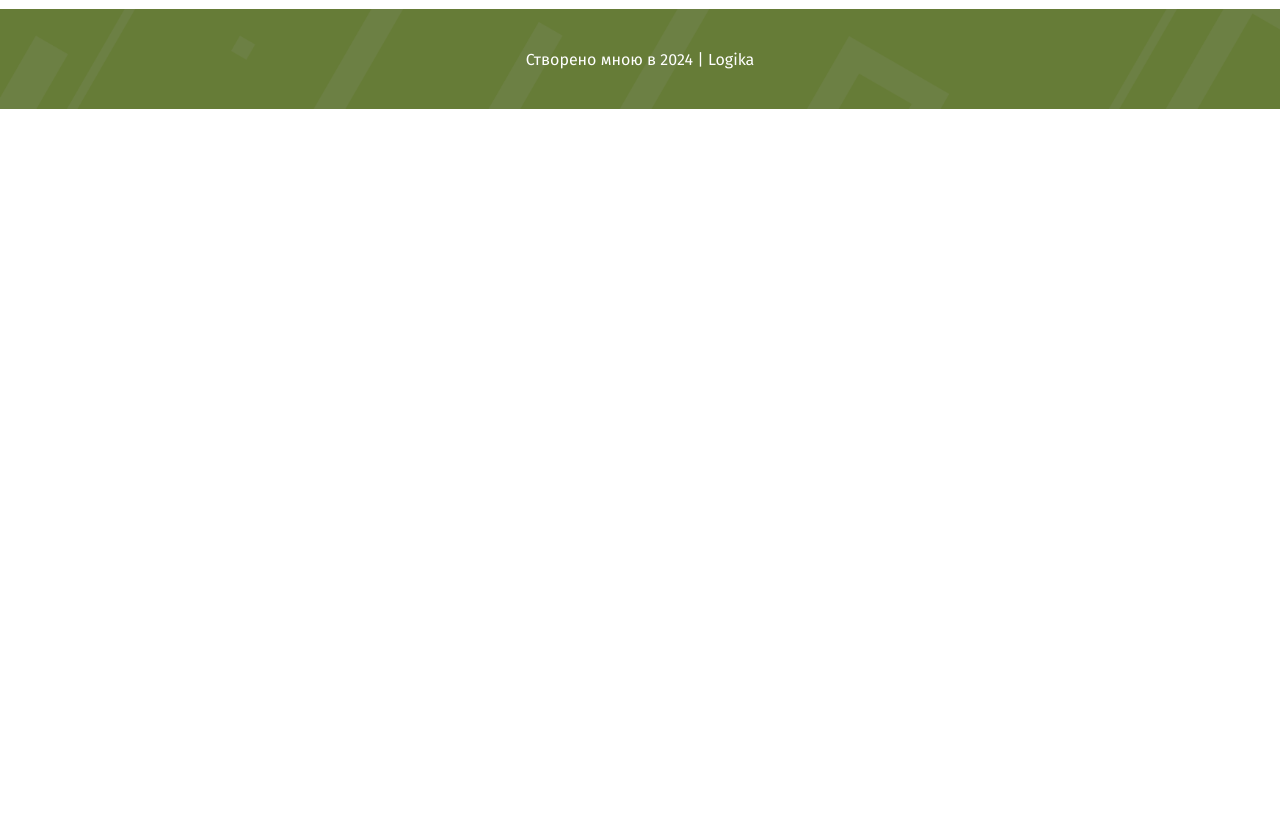
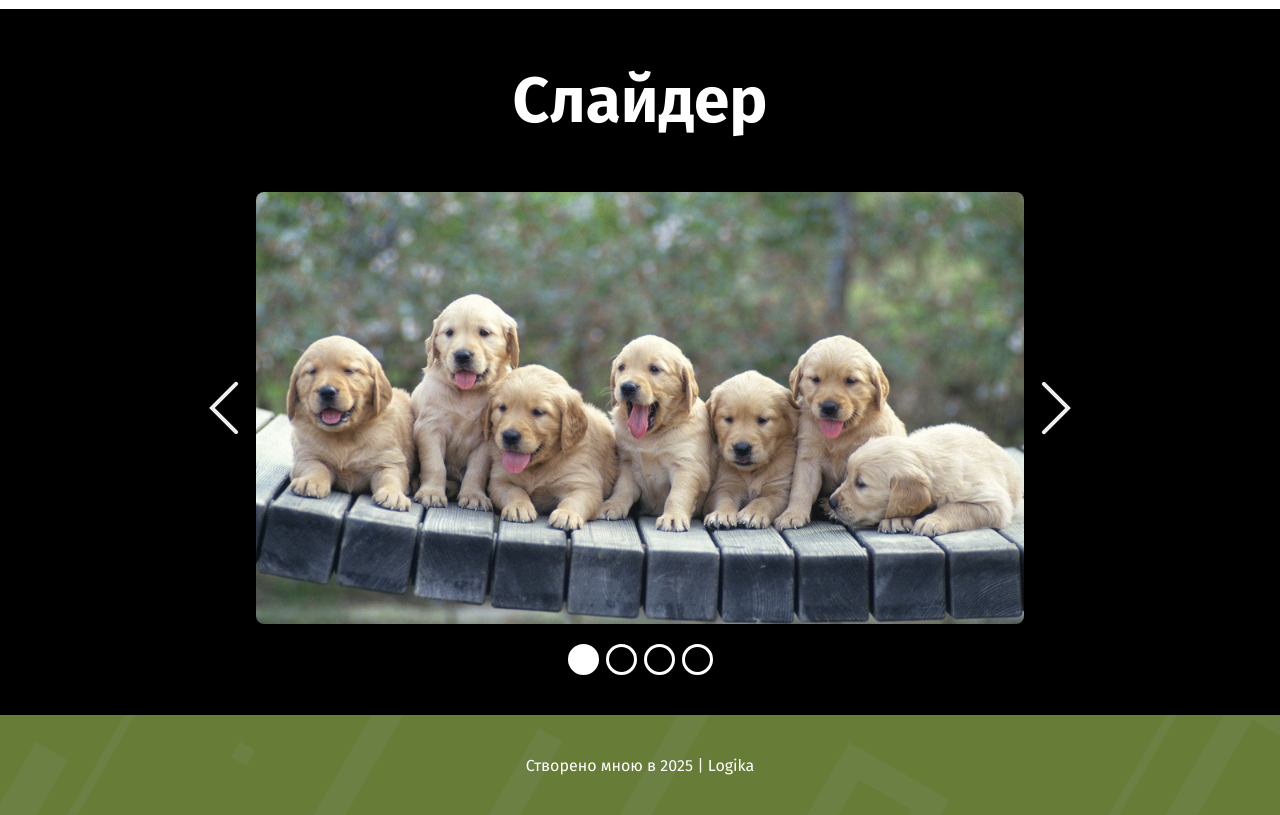
Before and after one commit to druzdaniil/businessCard_logika, a plain HTML site: page index.html in a window 1280 px wide. Shown: the part 1991-2806 px from the top of the page. Before the commit the page ends 2100 px from the top, so only its background shows below. Drawn offline with Linux system fonts and the light colour scheme.

Commit message:
slider adding

```diff
--- a/index.html
+++ b/index.html
@@ -58,12 +58,29 @@
                 </div>
             </div>
         </section>
+        <section class="slider-section">
+            <h1>Слайдер</h1>
+            <div class="slider-main">
+                <img src="arrow-slider.png" class="arrow arrow-left">
+                <div class="frame">
+                    <div class="slider">
+                        <img src="img1.jpg">
+                        <img src="img2.jpg">
+                        <img src="img3.jpg">
+                        <img src="img4.jpg">
+                    </div>
+                </div>
+                <img src="arrow-slider.png" class="arrow arrow-right">
+            </div>
+            <div class="slider-footer"></div>
+        </section>
     </main>
     <footer>
         <div class="footer_content">
-            Створено мною в 2024 | Logika
+            Створено мною в 2025 | Logika
         </div>
     </footer>
     <script src="main.js"></script>
+    <script src="slider.js"></script>
 </body>
 </html>
--- /dev/null
+++ b/slider.js
@@ -0,0 +1,51 @@
+let arrowLeft = document.querySelector('.arrow-left');
+let arrowRight = document.querySelector('.arrow-right');
+let slider = document.querySelector('.slider');
+let slides = document.querySelectorAll('.slider img');
+let footerSlider = document.querySelector('.slider-footer');
+
+let sliderWidth = slider.clientWidth;
+let currentSlideIndex = 0;
+let circles = [];
+
+function createCircle () {
+	const div = document.createElement('div');
+	div.className = 'circle';
+	footerSlider.appendChild(div);
+	circles.push(div);
+}
+
+function addCircle () {
+	slides.forEach(createCircle);
+	circles[0].classList.add('active');
+	circles.forEach((circle, index) => {
+		circle.addEventListener('click', () => changeSlide(index));
+  });
+}
+
+addCircle();
+
+function changeSlide(SlideIndex) {
+	circles[currentSlideIndex].classList.remove('active');
+	currentSlideIndex = SlideIndex;
+	circles[currentSlideIndex].classList.add('active');
+	slider.style.transform = `translateX(-${currentSlideIndex * sliderWidth}px)`;
+}
+
+arrowRight.addEventListener('click', () => {
+	let newSlideIndex = currentSlideIndex + 1;
+	if (newSlideIndex > slides.length-1) {
+		newSlideIndex = 0;
+	}
+	changeSlide(newSlideIndex);
+});
+
+arrowLeft.addEventListener('click', () => {
+	let newSlideIndex = currentSlideIndex - 1;
+	if (newSlideIndex < 0) {
+		newSlideIndex = slides.length-1;
+	}
+	changeSlide(newSlideIndex);
+});
+
+console.log(arrowLeft, arrowRight);
--- a/style.css
+++ b/style.css
@@ -165,6 +165,67 @@ footer {
     background-position: center;
 }
 
+.slider-section {
+    background-color: black;
+    color: white;
+    padding-bottom: 40px;
+}
+
+.slider-main {
+    display: flex;
+    align-items: center;
+    justify-content: center;
+    padding-bottom: 20px;
+}
+
+.frame {
+    width: 768px;
+    height: 432px;
+    overflow: hidden;
+    border-radius: 8px;
+}
+
+.slider {
+    height: 100%;
+    width: 100%;
+    display: flex;
+    transition: 0.75s ease-in-out;
+}
+
+.slider img {
+    width: 100%;
+    height: 100%;
+    display: flex;
+    flex-shrink: 0;
+}
+
+.arrow {
+    height: 64px;
+    width: 64px;
+    cursor: pointer;
+
+    &.arrow-left{
+        transform: rotate(180deg);
+    }
+}
+
+.slider-footer {
+    display: flex;
+    flex-flow: row nowrap;
+    gap: 7px;
+}
+
+.circle {
+    width: 25px;
+    height: 25px;
+    border-radius: 50%;
+    border: 3px solid white;
+    cursor: pointer;
+
+    &.active {
+        background: white;
+    }
+}
 
 .footer_content {
     width: 100%;
```
Also changed, not shown: arrow-slider.png (added), img1.jpg (added), img2.jpg (added), img3.jpg (added), img4.jpg (added).
